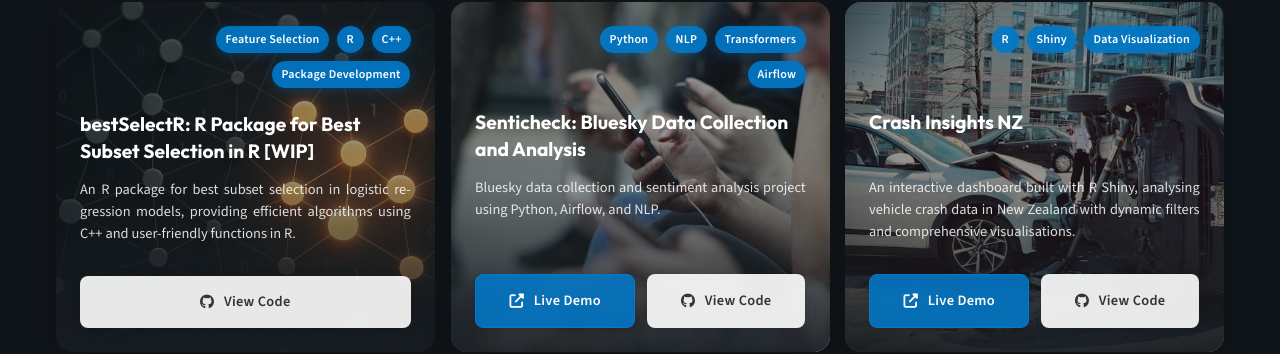
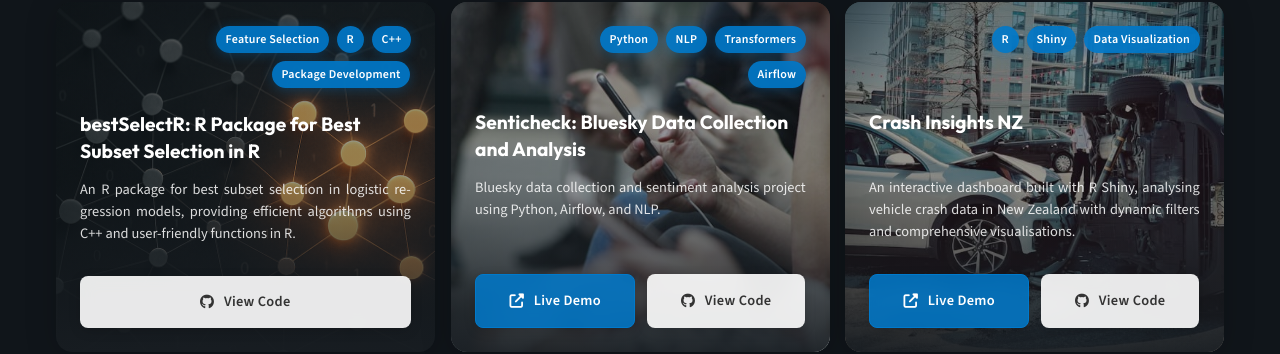
Before and after one commit to marcovietovega/portfolio, a Jekyll site: the page built from index.md, in a window 1280 px wide and 900 px high, scrolled down 971 px. Shown: the part 148-502 px from the top of the window. Built offline with Jekyll 4.4.1, drawn with Linux system fonts in a browser that asks for light colours.

Commit message:
refactor: remove [WIP] tag from bestSelectR project title

```diff
--- a/_config.yml
+++ b/_config.yml
@@ -38,7 +38,7 @@
     cta_link: "/blog"
 
 projects:
-  - title: "bestSelectR: R Package for Best Subset Selection in R [WIP]"
+  - title: "bestSelectR: R Package for Best Subset Selection in R"
     description: "An R package for best subset selection in logistic regression models, providing efficient algorithms using C++ and user-friendly functions in R."
     image: "project7.png"
     tags: ["Feature Selection", "R", "C++", "Package Development"]
```
